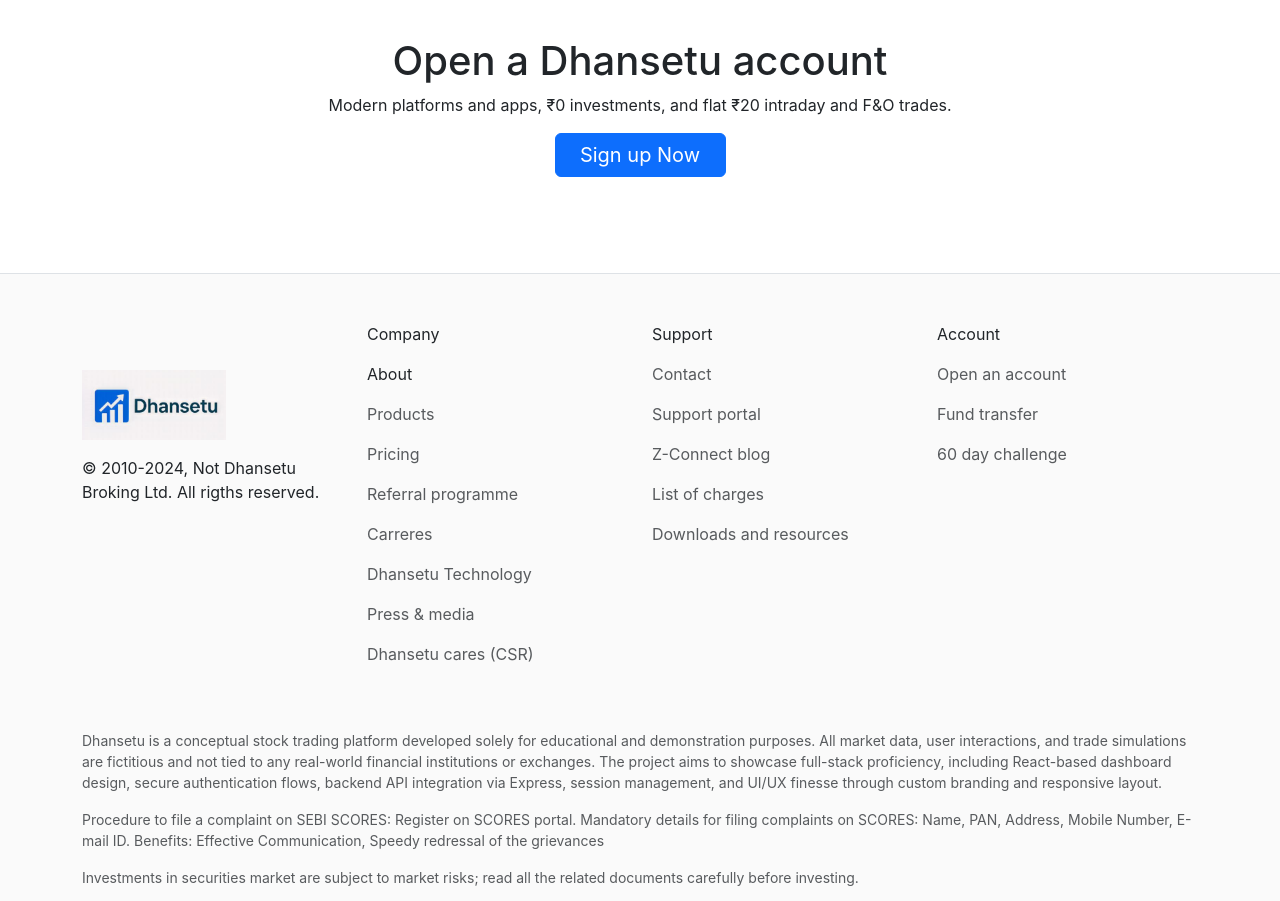
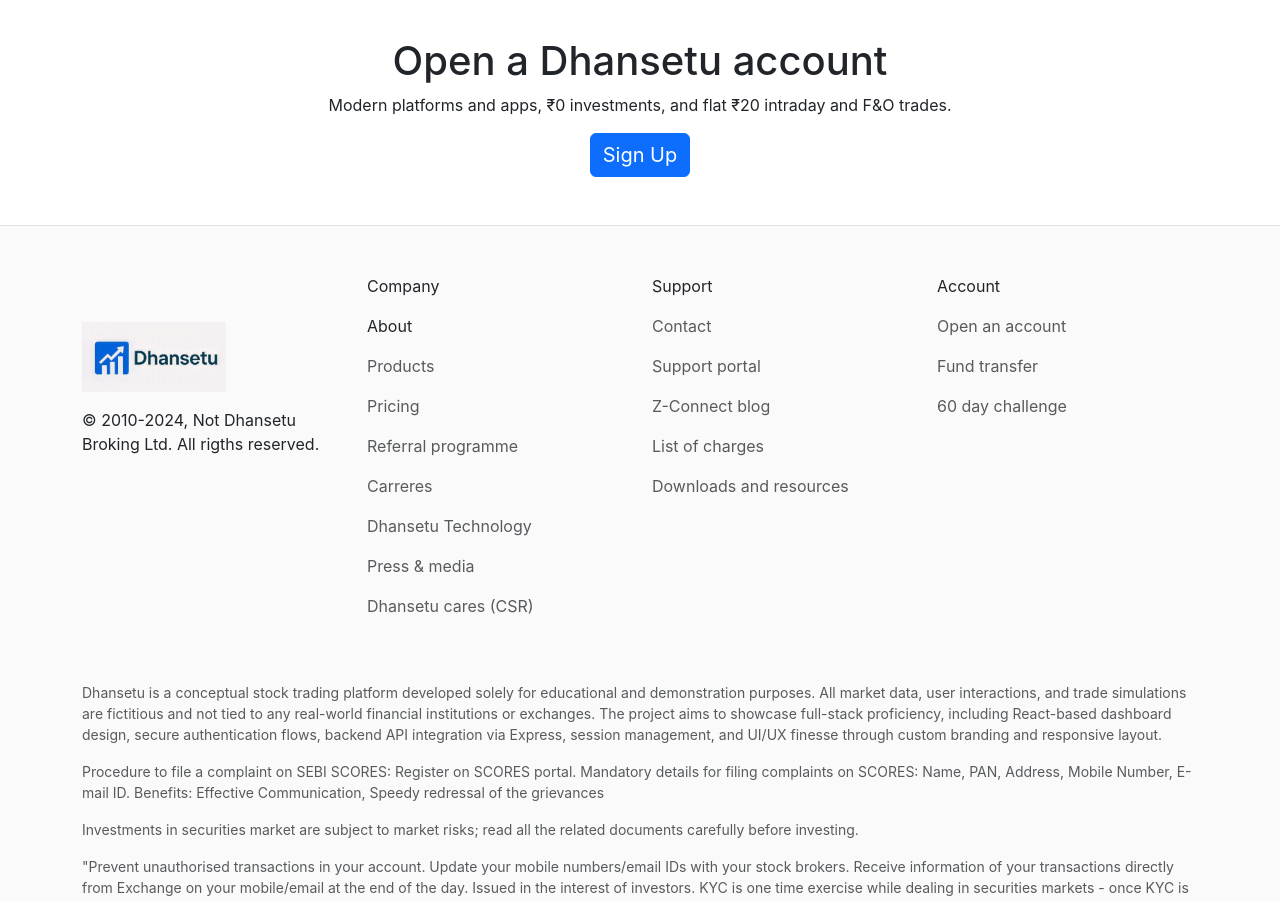
Before and after one commit to aditya1383/Stock-frontend, a React (Vite) app in the folder frontend/: page / in a window 1280 px wide. Shown: the part 2820-3721 px from the top of the page. Built offline with nearby package versions, Linux system fonts and the light colour scheme.

Commit message:
Update OpenAccount.jsx
update button with Link

```diff
--- a/frontend/src/landing_page/OpenAccount.jsx
+++ b/frontend/src/landing_page/OpenAccount.jsx
@@ -1,4 +1,5 @@
 import React from "react";
+import { Link } from 'react-router-dom';
 
 const OpenAccount = () => {
     return (
@@ -6,7 +7,9 @@
             <div className="row text-center mt-5">
                 <h1 className="mt-5">Open a Dhansetu account</h1>
                 <p>Modern platforms and apps, ₹0 investments, and flat ₹20 intraday and F&O trades.</p>
-                <button className="btn btn-primary fs-5 mb-5" style={{width:"15%", margin:"0 auto"}}>Sign up Now</button>
+                <Link to="/signup">
+  <button className="btn btn-primary fs-5">Sign Up</button>
+</Link>
             </div>
         </div>
     )
```
